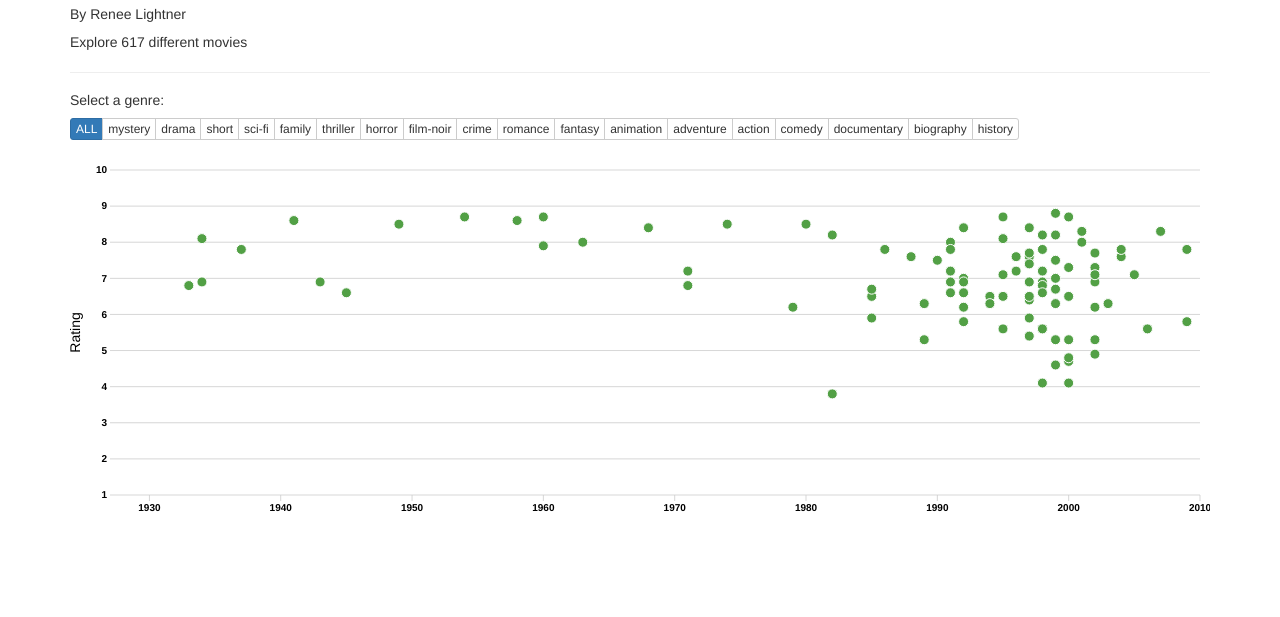
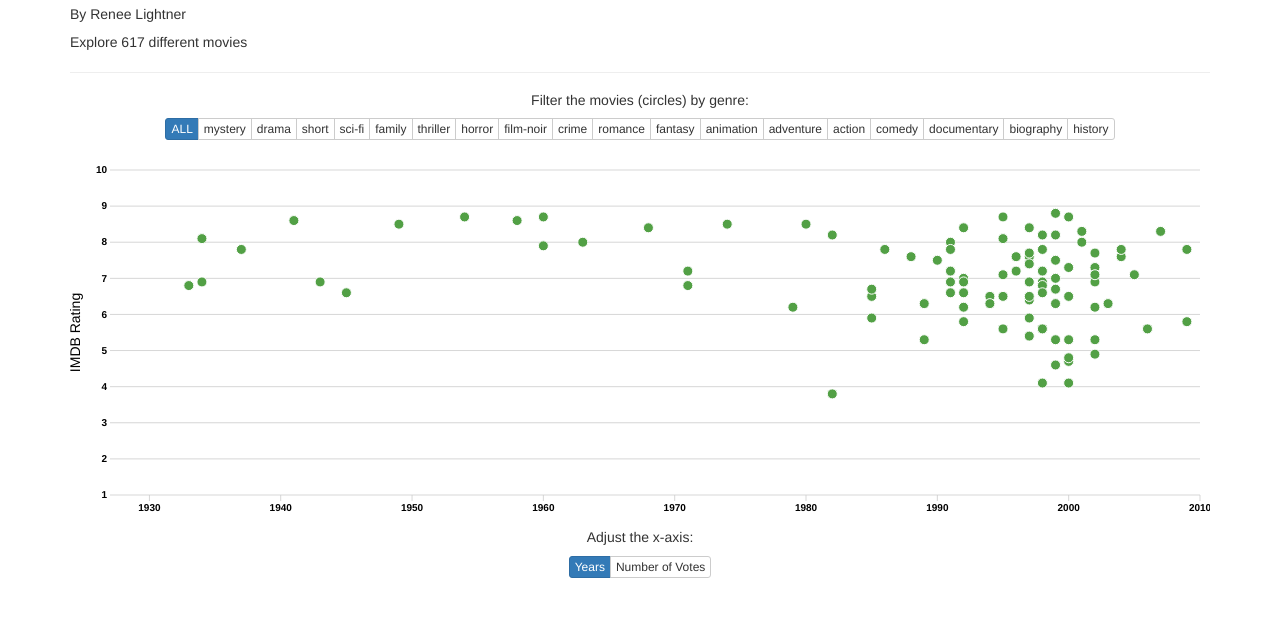
Before and after one commit to reneelightner/explore-movies, a website: page index.html in a window 1280 px wide. Shown: the part 63-680 px from the top of the page. Drawn offline with nearby package versions, Linux system fonts and the light colour scheme.

Commit message:
add x axis buttons

```diff
--- a/index.html
+++ b/index.html
@@ -18,10 +18,19 @@
 					<h5>By Renee Lightner</h5>
 					<p class='dek'>Explore <span></span> different movies</p>
 					<hr>
-					<h5>Select a genre:</h5>
-					<div class="btn-group">
+					<h5 class="text-center">Filter the movies (circles) by genre:</h5>
+					<div class="text-center">
+						<div class="btn-group genres-buttons">
+						</div>
 					</div>
                     <div id="viz"></div>
+                    <h5 class="text-center">Adjust the x-axis:</h5>
+					<div class="text-center">
+						<div class="btn-group xaxis-buttons">
+							<button class='btn btn-default btn-primary btn-xs' xaxis='year'>Years</button>
+							<button class='btn btn-default btn-xs' xaxis='votes'>Number of Votes</button>
+						</div>
+					</div>
 				</div>
 			</div>
 		</div>
--- a/js/script.js
+++ b/js/script.js
@@ -58,7 +58,7 @@ $(document).ready(function () {
 				// we'll actually be appending to a <g class='baseGroup'> element
 				this.baseGroup = svg.append('g').attr("class", "baseGroup").attr('transform', 'translate(' + this.margin.left + ',' + this.margin.top + ')');
 
-				this.baseGroup.append("text").text("Rating").style("text-anchor", "middle").attr("dx", this.height / 2 * -1).attr("dy", "-30").attr("transform", "rotate(-90)");;
+				this.baseGroup.append("text").text("IMDB Rating").style("text-anchor", "middle").attr("dx", this.height / 2 * -1).attr("dy", "-30").attr("transform", "rotate(-90)");;
 
 				// create the other stuff
 				this.createYaxis();
@@ -139,7 +139,9 @@ $(document).ready(function () {
 	}();
 
 	function makeButtons(genres) {
-		$(".btn-group").append("<button class='btn btn-default btn-primary btn-xs' genre='all'>ALL</button>");
+
+		$(".genres-buttons").append("<button class='btn btn-default btn-primary btn-xs' genre='all'>ALL</button>");
+
 		var _iteratorNormalCompletion = true;
 		var _didIteratorError = false;
 		var _iteratorError = undefined;
@@ -148,7 +150,7 @@ $(document).ready(function () {
 			for (var _iterator = genres[Symbol.iterator](), _step; !(_iteratorNormalCompletion = (_step = _iterator.next()).done); _iteratorNormalCompletion = true) {
 				var genre = _step.value;
 
-				$(".btn-group").append("<button class='btn btn-default btn-xs' genre=" + genre + ">" + genre + "</button>");
+				$(".genres-buttons").append("<button class='btn btn-default btn-xs' genre=" + genre + ">" + genre + "</button>");
 			}
 		} catch (err) {
 			_didIteratorError = true;
@@ -165,12 +167,20 @@ $(document).ready(function () {
 			}
 		}
 
-		$("button.btn").on("click", function () {
+		$(".genres-buttons button.btn").on("click", function () {
 			$("button.btn").removeClass('btn-primary');
 			$(this).addClass('btn-primary');
 			var theGenreClicked = $(this).attr('genre');
 			testMovieViz.genres = theGenreClicked;
 			testMovieViz.createCircles();
+		});
+
+		$(".xaxis-buttons button.btn").on("click", function () {
+			var thexAxisClicked = $(this).attr('xaxis');
+			testMovieViz.xScaleType = thexAxisClicked;
+			testMovieViz.xDomain = thexAxisClicked == 'votes' ? votesDomain : yearsDomain;
+			testMovieViz.createXaxis();
+			testMovieViz.moveCircles();
 		});
 	}
 
@@ -202,11 +212,6 @@ $(document).ready(function () {
 		});
 		//make the buttons and add their click listener
 		makeButtons(allGenres);
-
-		/*		testMovieViz.xScaleType = 'votes';
-  		testMovieViz.xDomain = votesDomain;
-  		testMovieViz.createXaxis();
-  		testMovieViz.moveCircles();*/
 	});
 });
 
```
Also changed, not shown: 2 other files.
